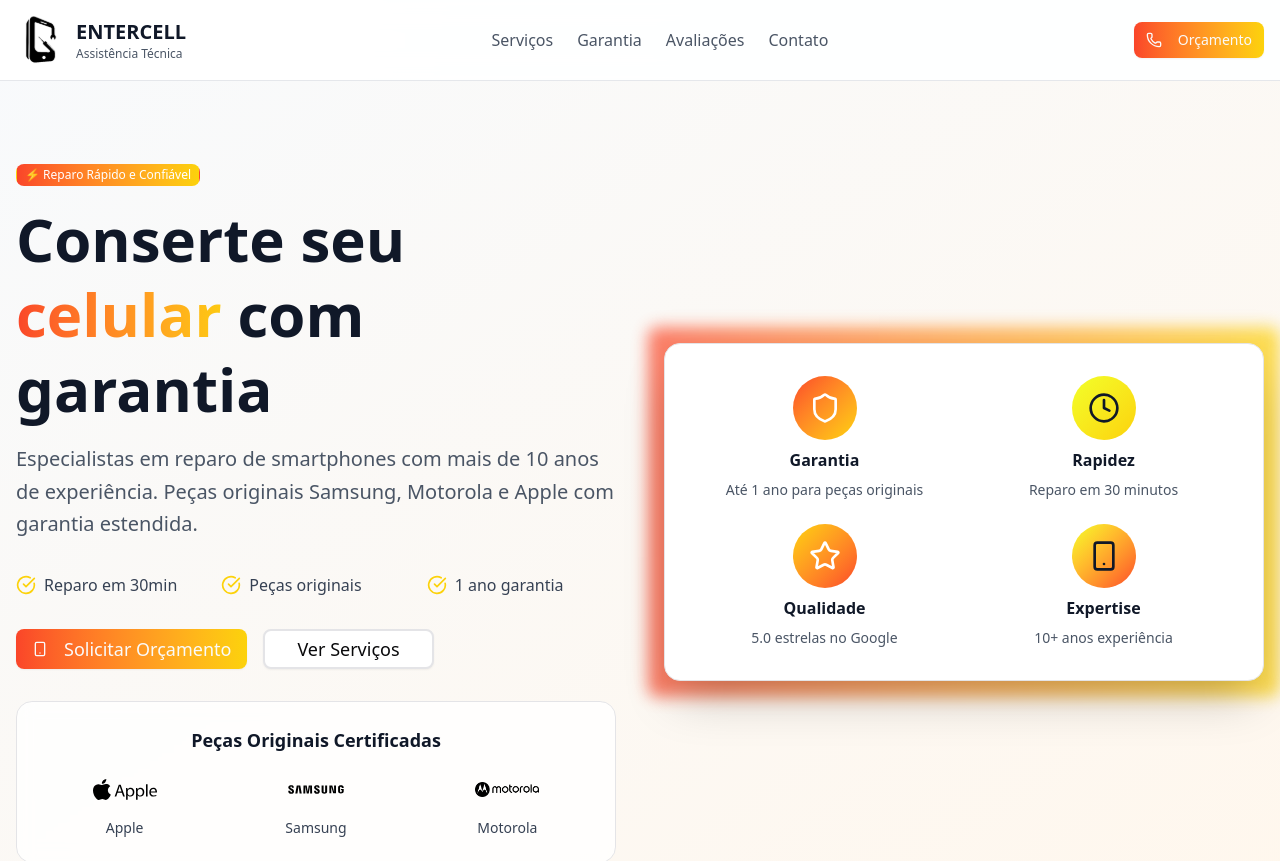
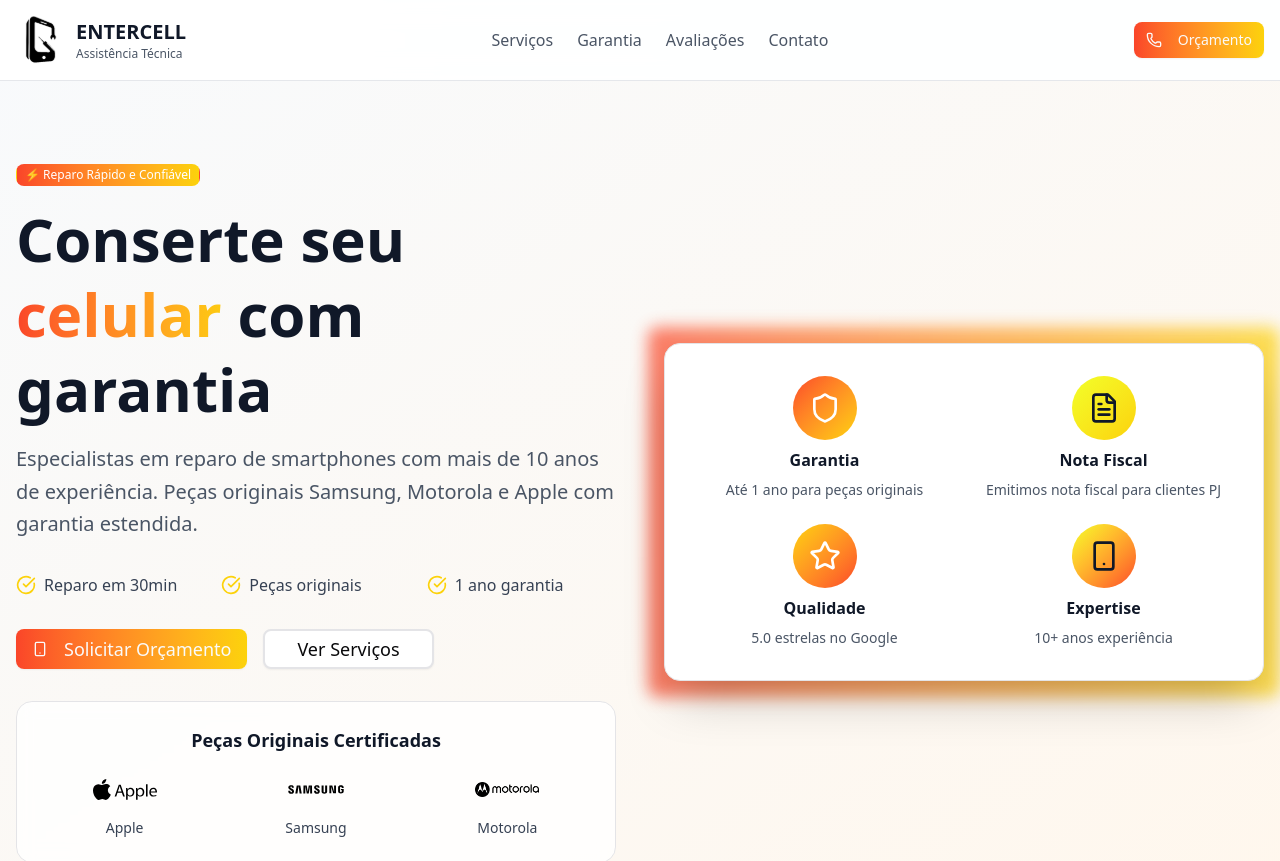
Before and after one commit to LuanCKRG/entercell, a Next.js app: page / in a window 1280 px wide. Shown: the top 861 px of the page. Built offline with nearby package versions, Linux system fonts and the light colour scheme.

Commit message:
feat(hero-section): update icon and text for billing information in hero section

```diff
--- a/src/components/hero-section.tsx
+++ b/src/components/hero-section.tsx
@@ -1,5 +1,5 @@
 import Image from "next/image"
-import { CheckCircle, Smartphone, Shield, Clock, Star } from "lucide-react"
+import { CheckCircle, Smartphone, Shield, Star, FileText } from "lucide-react"
 
 import { Button } from "@/components/ui/button"
 import { Badge } from "@/components/ui/badge"
@@ -104,10 +104,10 @@ const HeroSection = () => (
 								</div>
 								<div className="text-center space-y-2">
 									<div className="bg-gradient-to-br from-entercell-yellow to-entercell-orange p-4 rounded-full mx-auto w-16 h-16 flex items-center justify-center">
-										<Clock className="h-8 w-8 text-gray-900" />
+										<FileText className="h-8 w-8 text-gray-900" />
 									</div>
-									<h3 className="font-semibold text-gray-900">Rapidez</h3>
-									<p className="text-sm text-gray-600">Reparo em 30 minutos</p>
+									<h3 className="font-semibold text-gray-900">Nota Fiscal</h3>
+									<p className="text-sm text-gray-600">Emitimos nota fiscal para clientes PJ</p>
 								</div>
 								<div className="text-center space-y-2">
 									<div className="bg-gradient-to-br from-entercell-orange to-entercell-red p-4 rounded-full mx-auto w-16 h-16 flex items-center justify-center">
```
